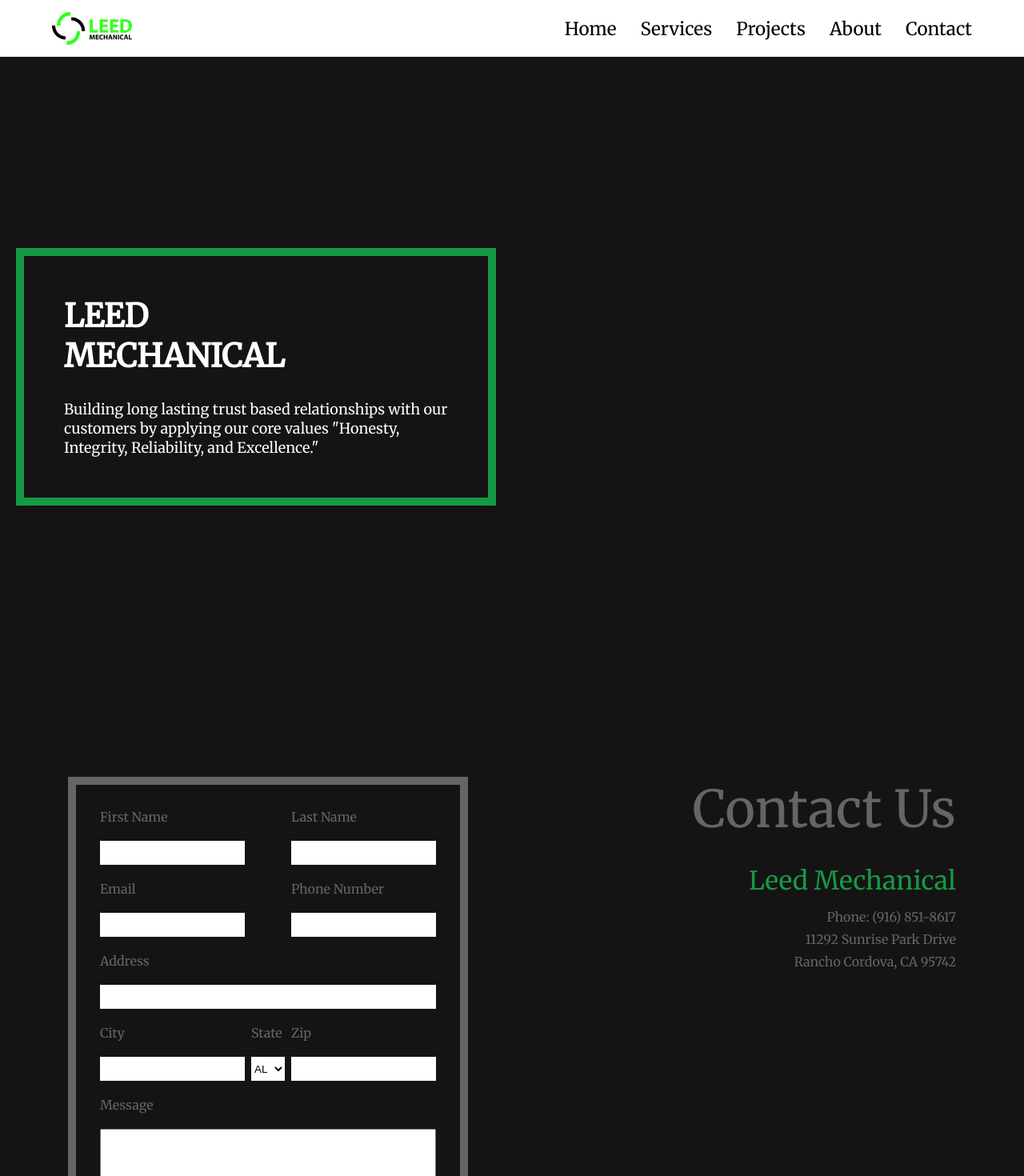
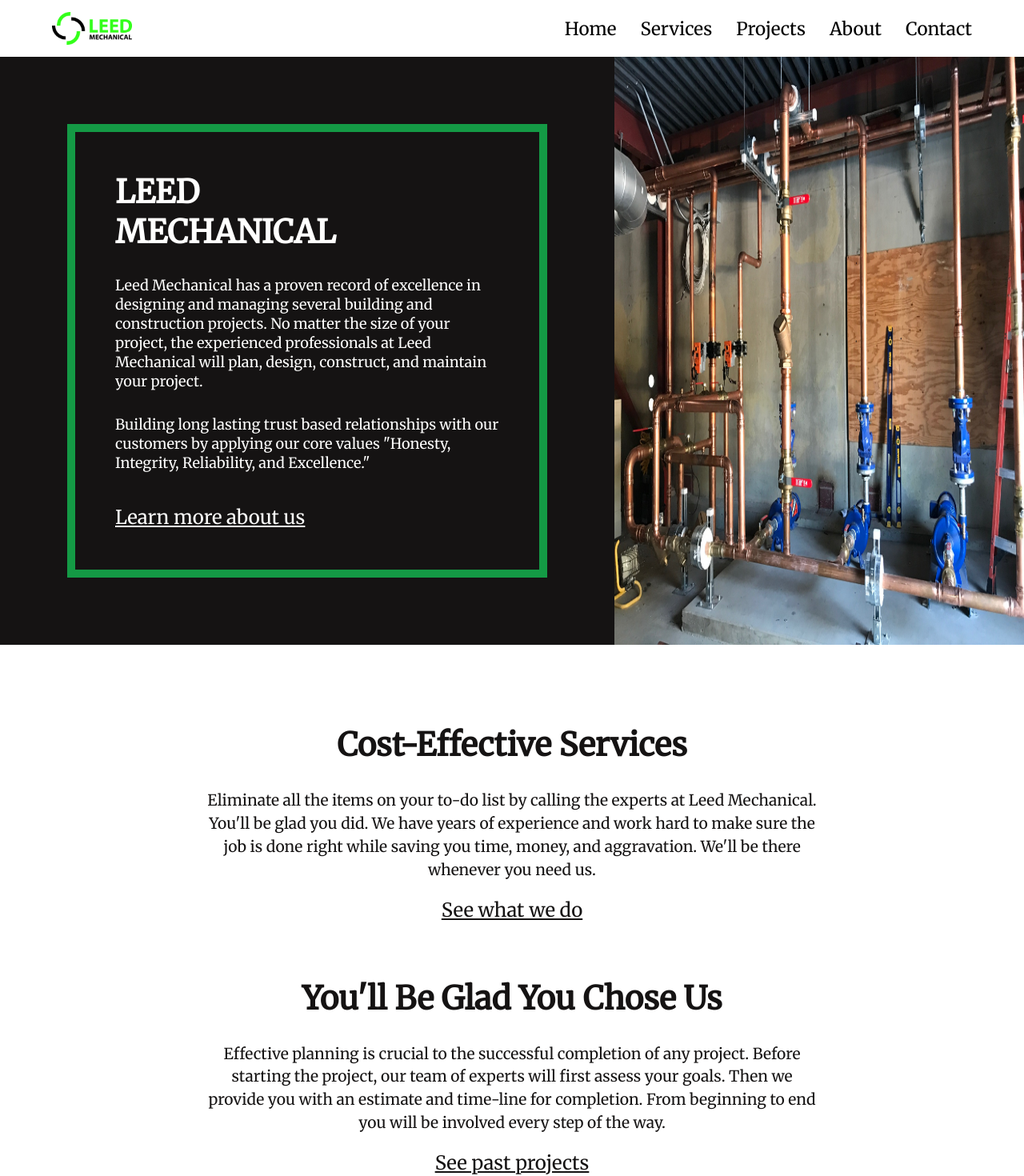
Before and after one commit to phetzel/leed-next, a Next.js app: page / in a window 1280 px wide. Shown: the top 1470 px of the page at 80% size. Built offline with nearby package versions, Linux system fonts and the light colour scheme.

Commit message:
Home page

```diff
--- a/components/home/Home.module.css
+++ b/components/home/Home.module.css
@@ -1,7 +1,7 @@
 .HomeUpper {
   background-color: var(--background);
   display: flex;
-  min-height: 100vh;
+  min-height: calc(100vh - 65px);
   width: 100%;
 }
 
@@ -9,13 +9,14 @@
   align-items: center;
   display: flex;
   justify-content: center;
-  width: 50%;
+  padding: 50px 5%;
+  width: 60%;
 }
 
 .HomeUpperDetails {
   border: 10px solid var(--logo);
   padding: 50px;
-  width: 600px;
+  max-width: 600px;
 }
 
 .HomeUpperDetails h1 {
@@ -30,3 +31,67 @@
   line-height: 1.5rem;
   margin-top: 30px;
 }
+
+.HomeUpperDetails h6 {
+  color: var(--white);
+  font-size: 1.5rem;
+  margin-top: 40px;
+  text-decoration: underline;
+}
+
+.HomeUpperDetails h6:hover {
+  color: var(--logo);
+}
+
+.HomeUpperRight {
+  position: relative;
+  width: 40%;
+}
+
+@media only screen and (max-width: 1100px) {
+  .HomeUpper {
+    flex-direction: column;
+  }
+  .HomeUpperLeft {
+    width: 100%;
+  }
+  .HomeUpperRight {
+    height: 300px;
+    width: 100%;
+  }
+}
+
+.HomeLower {
+  align-items: center;
+  display: flex;
+  flex-direction: column;
+  padding: 100px 20%;
+  width: 100vw;
+}
+
+.HomeLower h1 {
+  color: var(--background);
+  font-size: 2.5rem;
+  font-weight: 700;
+  margin-bottom: 30px;
+  text-align: center;
+}
+
+.HomeLower p {
+  color: var(--background);
+  font-size: 1.2rem;
+  line-height: 1.8rem;
+  margin-bottom: 20px;
+  text-align: center;
+}
+
+.HomeLower h6 {
+  color: var(--background);
+  font-size: 1.5rem;
+  margin-bottom: 70px;
+  text-decoration: underline;
+}
+
+.HomeLower h6:hover {
+  color: var(--logo);
+}
--- /dev/null
+++ b/components/home/HomeLower.js
@@ -0,0 +1,33 @@
+import Link from "next/link";
+import classes from "./Home.module.css";
+
+const HomeLower = () => {
+  return (
+    <div className={classes.HomeLower}>
+      <h1>Cost-Effective Services</h1>
+      <p>
+        Eliminate all the items on your to-do list by calling the experts at
+        Leed Mechanical. You&apos;ll be glad you did. We have years of
+        experience and work hard to make sure the job is done right while saving
+        you time, money, and aggravation. We&apos;ll be there whenever you need
+        us.
+      </p>
+      <h6>
+        <Link href="/services">See what we do</Link>
+      </h6>
+      <h1>You&apos;ll Be Glad You Chose Us</h1>
+      <p>
+        Effective planning is crucial to the successful completion of any
+        project. Before starting the project, our team of experts will first
+        assess your goals. Then we provide you with an estimate and time-line
+        for completion. From beginning to end you will be involved every step of
+        the way.
+      </p>
+      <h6>
+        <Link href="/projects">See past projects</Link>
+      </h6>
+    </div>
+  );
+};
+
+export default HomeLower;
--- a/components/home/HomeUpper.js
+++ b/components/home/HomeUpper.js
@@ -1,3 +1,6 @@
+import Image from "next/image";
+import Link from "next/link";
+import main from "../../public/main.jpg";
 import classes from "./Home.module.css";
 
 const HomeUpper = () => {
@@ -8,13 +11,24 @@
           <h1>LEED</h1>
           <h1>MECHANICAL</h1>
           <p>
+            Leed Mechanical has a proven record of excellence in designing and
+            managing several building and construction projects. No matter the
+            size of your project, the experienced professionals at Leed
+            Mechanical will plan, design, construct, and maintain your project.
+          </p>
+          <p>
             Building long lasting trust based relationships with our customers
             by applying our core values &quot;Honesty, Integrity, Reliability,
             and Excellence.&quot;
           </p>
+          <h6>
+            <Link href="/about">Learn more about us</Link>
+          </h6>
         </div>
       </div>
-      <div className={classes.HomeUpperRight}></div>
+      <div className={classes.HomeUpperRight}>
+        <Image alt="Project Image" className="image" layout="fill" src={main} />
+      </div>
     </div>
   );
 };
--- a/pages/index.js
+++ b/pages/index.js
@@ -1,9 +1,11 @@
 import HomeUpper from "../components/home/HomeUpper";
+import HomeLower from "../components/home/HomeLower";
 
 const Home = () => {
   return (
     <div className="page">
       <HomeUpper />
+      <HomeLower />
     </div>
   );
 };
```
Also changed, not shown: public/main.jpg (added), 1 other file (tests, documents, lock files or other folders).
